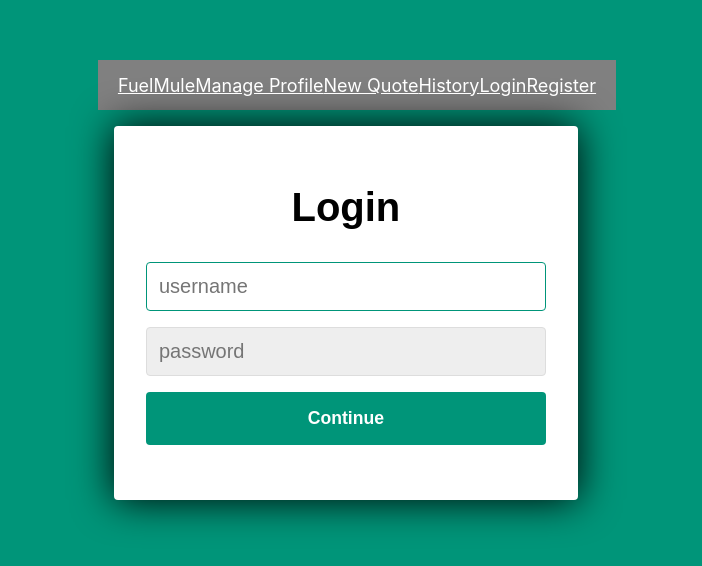
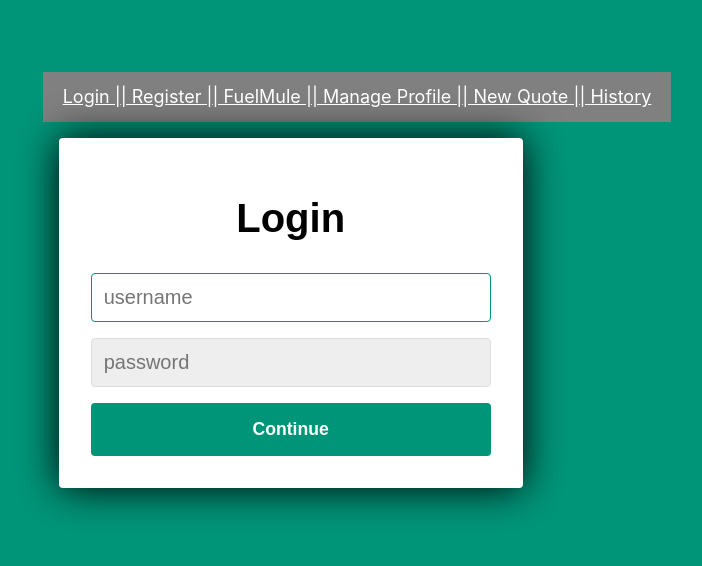
Before and after one commit to EoinDonovanUH/COSC4353-Group27, a React (Create React App) app in the folder frontend/: page /login in a window 1280 px wide. Shown: the part 112-678 px from the top of the page, without its empty margins (283-985 px from the left). Built offline with nearby package versions, Linux system fonts and the light colour scheme.

Commit message:
Added gif for landing page

```diff
--- a/frontend/src/components/Navbar.js
+++ b/frontend/src/components/Navbar.js
@@ -1,6 +1,6 @@
-import { NavLink, useNavigate } from "react-router-dom"
-import { activeLink } from "../App"
-import { batch, useSelector, useDispatch } from "react-redux"
+import { NavLink, useNavigate } from "react-router-dom";
+import { activeLink } from "../App";
+import { batch, useSelector, useDispatch } from "react-redux";
 import {
   setClientId,
   setFullname,
@@ -9,32 +9,32 @@ import {
   setCity,
   setStateCode,
   setZipCode,
-} from "../redux/features/client"
-import { setUserId, setUserName } from "../redux/features/user"
-import { setQuotes } from "../redux/features/fuelQuote"
+} from "../redux/features/client";
+import { setUserId, setUserName } from "../redux/features/user";
+import { setQuotes } from "../redux/features/fuelQuote";
 
 function Navbar() {
-  const userName = useSelector((state) => state.user.userName)
-  const navigate = useNavigate()
-  const dispatch = useDispatch()
+  const userName = useSelector((state) => state.user.userName);
+  const navigate = useNavigate();
+  const dispatch = useDispatch();
 
   const logOut = (e) => {
-    e.preventDefault()
+    e.preventDefault();
 
     batch(() => {
-      dispatch(setClientId(undefined))
-      dispatch(setFullname(undefined))
-      dispatch(setAddress1(undefined))
-      dispatch(setAddress2(undefined))
-      dispatch(setCity(undefined))
-      dispatch(setStateCode(undefined))
-      dispatch(setZipCode(undefined))
-      dispatch(setUserId(undefined))
-      dispatch(setUserName(undefined))
-      dispatch(setQuotes([]))
-    })
-    navigate("/")
-  }
+      dispatch(setClientId(undefined));
+      dispatch(setFullname(undefined));
+      dispatch(setAddress1(undefined));
+      dispatch(setAddress2(undefined));
+      dispatch(setCity(undefined));
+      dispatch(setStateCode(undefined));
+      dispatch(setZipCode(undefined));
+      dispatch(setUserId(undefined));
+      dispatch(setUserName(undefined));
+      dispatch(setQuotes([]));
+    });
+    navigate("/");
+  };
 
   return (
     <nav
@@ -42,42 +42,42 @@ function Navbar() {
         backgroundColor: "gray",
         height: "50px",
         display: "flex",
-        justifyContent: "space-between",
+        justifyContent: "space-around",
         alignItems: "center",
         padding: "0 20px",
       }}
     >
+      {userName ? (
+        <NavLink to="logout" className={activeLink} onClick={logOut}>
+          Logout |
+        </NavLink>
+      ) : (
+        <>
+          <NavLink to="login" className={activeLink}>
+            Login |
+          </NavLink>
+          <NavLink to="register" className={activeLink}>
+            | Register |
+          </NavLink>
+        </>
+      )}
       <NavLink to="/" className={activeLink}>
-        FuelMule
+        | FuelMule |
       </NavLink>
       <div style={{ display: "flex", alignItems: "center" }}>
         {/* <a href="/user/profile-management" style={{ color: 'white', marginRight: '20px' }}>Profile</a> */}
         <NavLink to="/user/profile-management" className={activeLink}>
-          Manage Profile
+          | Manage Profile |
         </NavLink>
         <NavLink to="/user/new-fuel-quote" className={activeLink}>
-          New Quote
+          | New Quote |
         </NavLink>
         <NavLink to="/user/fuel-quote-history" className={activeLink}>
-          History
+          | History
         </NavLink>
-        {userName ? (
-          <NavLink to="logout" className={activeLink} onClick={logOut}>
-            Logout
-          </NavLink>
-        ) : (
-          <>
-            <NavLink to="login" className={activeLink}>
-              Login
-            </NavLink>
-            <NavLink to="register" className={activeLink}>
-              Register
-            </NavLink>
-          </>
-        )}
       </div>
     </nav>
-  )
+  );
 }
 
-export default Navbar
+export default Navbar;
--- a/frontend/src/pages/Login.js
+++ b/frontend/src/pages/Login.js
@@ -101,16 +101,6 @@ const Login = () => {
         <button className="form__button" type="submit">
           Continue
         </button>
-        <NavLink to="register" className={activeLink}>
-          New User? Register
-        </NavLink>
-        {/* <a
-          href="/register"
-          className="form__text"
-          style={{ textAlign: "center", margin: "auto" }}
-        >
-          New User? Register
-        </a> */}
       </form>
     </div>
   )
--- a/frontend/src/pages/NewFuelQuote.js
+++ b/frontend/src/pages/NewFuelQuote.js
@@ -107,7 +107,7 @@ const NewFuelQuote = () => {
             <label htmlFor="galsReqd">
               <b>Gallons Requested:</b>{" "}
             </label>
-            <input type="number" name="gallons" id="galsReqd" required />
+            <input type="number" name="gallons" id="galsReqd" required autoFocus/>
             <label htmlFor="delivDate">
               <b>Delivery Date:</b>
             </label>
--- a/frontend/src/pages/Register.js
+++ b/frontend/src/pages/Register.js
@@ -1,7 +1,5 @@
 import React from "react"
 import { useNavigate } from "react-router-dom"
-import { NavLink } from "react-router-dom"
-import { activeLink } from "../App"
 
 const Register = () => {
   const navigate = useNavigate()
@@ -60,28 +58,11 @@ const Register = () => {
           <div className="form__input-error-message"></div>
         </div>
         <div className="form__input-group">
-          {/* <input
-            type="password"
-            id="retype_password"
-            className="form__input"
-            autoFocus
-            placeholder="Confirm Password"
-          /> */}
           <div className="form__input-error-message"></div>
         </div>
         <button className="form__button" type="submit">
           Continue
         </button>
-        <NavLink to="login" className={activeLink}>
-          Already User? Login
-        </NavLink>
-        {/* <a
-          href="login"
-          className="form__text"
-          style={{ textAlign: "center", margin: "auto" }}
-        >
-          Already User? Login
-        </a> */}
       </form>
     </div>
   )
```
Also changed, not shown: frontend/src/pages/NewProfileManagement.js (+26 -26 lines), frontend/public/rig.gif (added).
